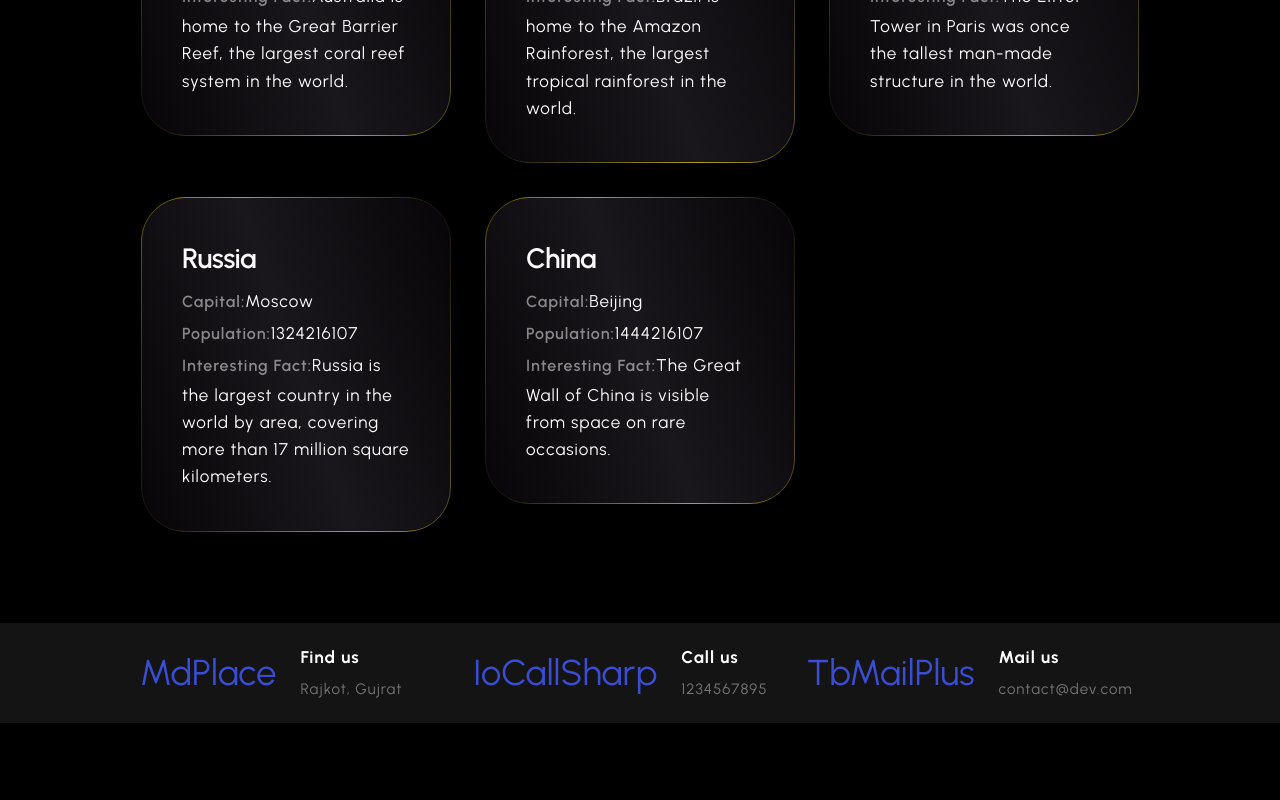
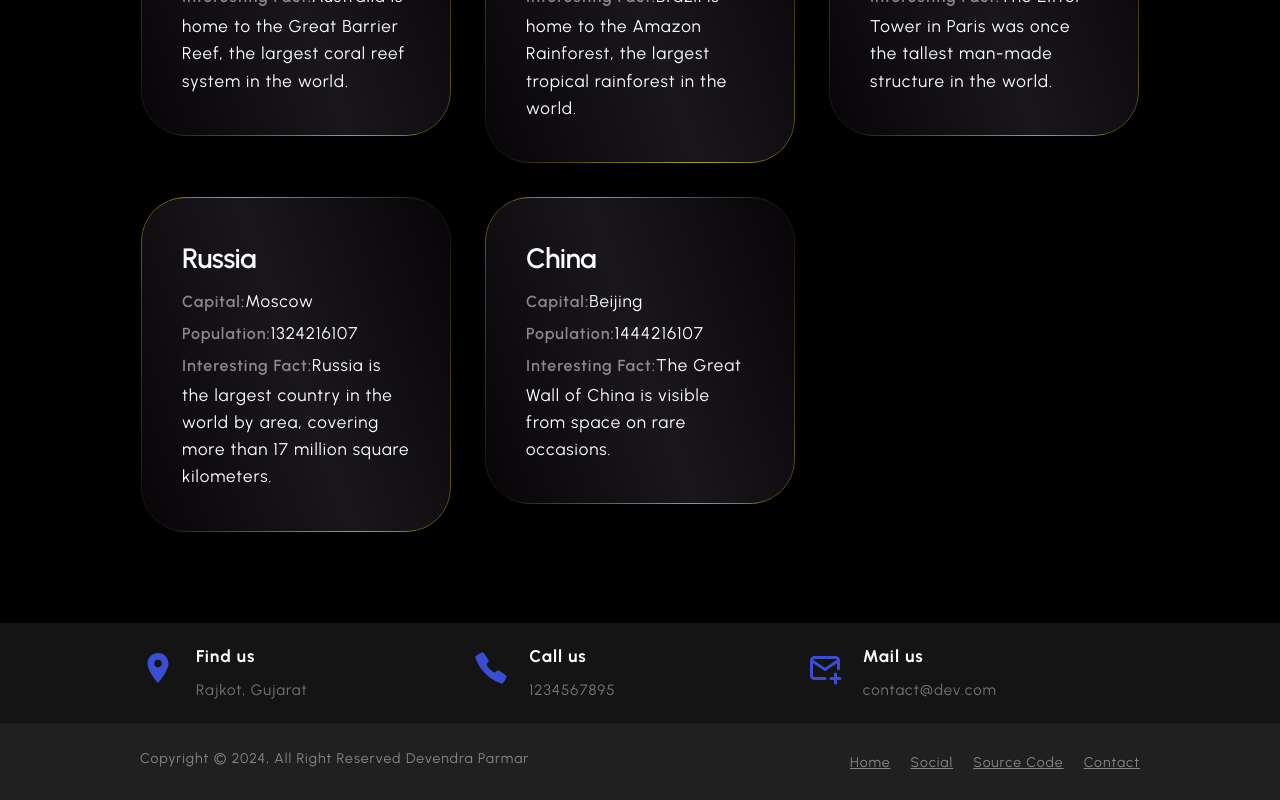
Before and after one commit to DevendraCollage/React-WorldAtlas, a React (Vite) app: page /about in a window 1280 px wide. Shown: the part 886-1686 px from the top of the page. Before the commit the page ends 1609 px from the top, so only its background shows below. Built offline with nearby package versions, Linux system fonts and the light colour scheme.

Commit message:
Minor changes to the App implement the flags in the container and handle footer and all the content of the app

```diff
--- a/src/API/footerApi.json
+++ b/src/API/footerApi.json
@@ -2,7 +2,7 @@
   {
     "icon": "MdPlace",
     "title": "Find us",
-    "details": "Rajkot, Gujrat"
+    "details": "Rajkot, Gujarat"
   },
   {
     "icon": "IoCallSharp",
--- /dev/null
+++ b/src/API/postAPI.jsx
@@ -0,0 +1,10 @@
+import axios from "axios";
+
+const API = axios.create({
+  baseURL: "https://restcountries.com/v3.1",
+});
+
+// HTTP GET METHOD
+export const getCountryData = () => {
+  return API.get("/all?fields=name,population,region,capital,flags");
+};
--- a/src/App.css
+++ b/src/App.css
@@ -318,7 +318,7 @@ nav ul {
 .footer-contact {
   height: 10rem;
   display: flex;
-  gap: 2.4rem;
+  gap: 2rem;
   align-items: center;
 
   & .icon {
@@ -334,7 +334,7 @@ nav ul {
 .footer-contact-text {
   display: flex;
   flex-direction: column;
-  gap: 0.6rem;
+  gap: 0.8rem;
 
   & p {
     font-size: 1.5rem;
--- /dev/null
+++ b/src/Components/Layout/CountryCard.jsx
@@ -0,0 +1,16 @@
+/* eslint-disable react/prop-types */
+const CountryCard = ({ country }) => {
+  const { flags, name, population, region, capital } = country;
+  return (
+    <li className="country-card card">
+      <div className="container-card bg-white-box">
+        <img src={flags.svg} alt={flags.alt} />
+        <div className="countryInfo">
+          <p className="card-title">{name.common}</p>
+        </div>
+      </div>
+    </li>
+  );
+};
+
+export default CountryCard;
--- a/src/Components/UI/Footer.jsx
+++ b/src/Components/UI/Footer.jsx
@@ -1,6 +1,16 @@
+import { NavLink } from "react-router-dom";
 import footerContact from "../../API/footerApi.json";
+import { MdPlace } from "react-icons/md";
+import { IoCallSharp } from "react-icons/io5";
+import { TbMailPlus } from "react-icons/tb";
 
 const Footer = () => {
+  const footerIcon = {
+    MdPlace: <MdPlace />,
+    IoCallSharp: <IoCallSharp />,
+    TbMailPlus: <TbMailPlus />,
+  };
+
   return (
     <footer className="footer-section">
       <div className="container grid grid-three-cols">
@@ -8,7 +18,7 @@ const Footer = () => {
           const { icon, title, details } = currData;
           return (
             <div key={index} className="footer-contact">
-              <div className="icon">{icon}</div>
+              <div className="icon">{footerIcon[icon]}</div>
               <div className="footer-contact-text">
                 <p>{title}</p>
                 <p>{details}</p>
@@ -17,6 +27,44 @@ const Footer = () => {
           );
         })}
       </div>
+
+      <div className="copyright-area">
+        <div className="container">
+          <div className="grid grid-two-cols">
+            <div className="copyright-text">
+              <p>Copyright &copy; 2024, All Right Reserved Devendra Parmar</p>
+            </div>
+
+            <div className="footer-menu">
+              <ul>
+                <li>
+                  <NavLink to="/">Home</NavLink>
+                </li>
+
+                <li>
+                  <NavLink
+                    to="https://www.linkedin.com/in/devendra-parmar-458877245/"
+                    target="_blank"
+                  >
+                    Social
+                  </NavLink>
+                </li>
+                <li>
+                  <NavLink
+                    to="https://github.com/DevendraCollage/React-WorldAtlas"
+                    target="_blank"
+                  >
+                    Source Code
+                  </NavLink>
+                </li>
+                <li>
+                  <NavLink to="/contact">Contact</NavLink>
+                </li>
+              </ul>
+            </div>
+          </div>
+        </div>
+      </div>
     </footer>
   );
 };
--- /dev/null
+++ b/src/Components/UI/Loader.jsx
@@ -0,0 +1,7 @@
+import "../../App.css";
+
+const Loader = () => {
+  return <div className="loader"></div>;
+};
+
+export default Loader;
--- a/src/Pages/Country.jsx
+++ b/src/Pages/Country.jsx
@@ -1,8 +1,31 @@
+import { useEffect, useState, useTransition } from "react";
+import { getCountryData } from "../API/postAPI";
+import Loader from "../Components/UI/Loader";
+import CountryCard from "../Components/Layout/CountryCard";
+
 const Country = () => {
+  const [isPending, startTransition] = useTransition();
+  const [countries, setCountries] = useState([]);
+
+  useEffect(() => {
+    startTransition(async () => {
+      const res = await getCountryData();
+      setCountries(res.data);
+    });
+  }, []);
+
+  if (isPending) {
+    return <Loader />;
+  }
+
   return (
-    <div>
-      <h1>Country Page</h1>
-    </div>
+    <section className="country-section">
+      <ul className="grid grid-four-cols">
+        {countries.map((currCountry, index) => {
+          return <CountryCard country={currCountry} key={index} />;
+        })}
+      </ul>
+    </section>
   );
 };
 
```
